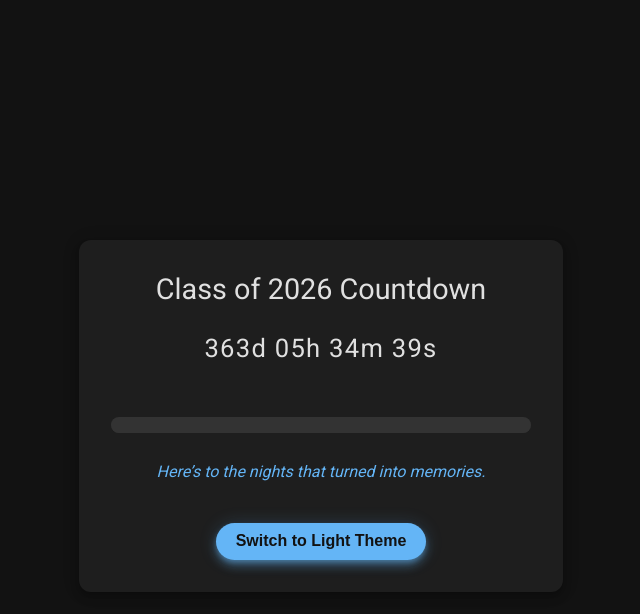
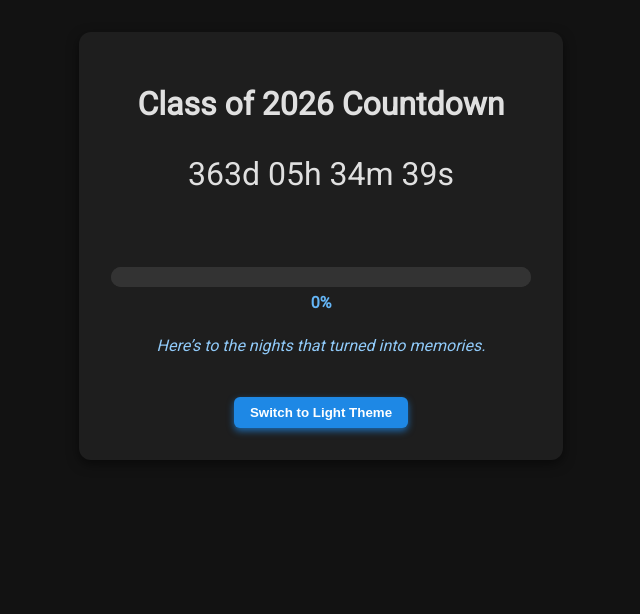
Before and after one commit to Atlas988/CO26, a plain HTML site: page index.html in a window 1280 px wide. Shown: the whole page, without its empty margins (319-959 px from the left). Drawn offline with Linux system fonts and the light colour scheme.

Commit message:
Update index.html

```diff
--- a/index.html
+++ b/index.html
@@ -6,123 +6,99 @@
 <title>Class of 2026 Countdown</title>
 <style>
   @import url('https://fonts.googleapis.com/css2?family=Roboto&display=swap');
-
-  /* Base styles */
   body {
     margin: 0;
     font-family: 'Roboto', sans-serif;
     background-color: #121212;
     color: #e0e0e0;
     display: flex;
-    justify-content: center;
+    flex-direction: column;
     align-items: center;
+    justify-content: flex-start;
     min-height: 100vh;
-    padding: 1rem;
+    padding: 2rem;
     transition: background-color 0.3s, color 0.3s;
   }
-
-  /* Card container with Material elevation */
+  h1 {
+    margin-bottom: 0.5em;
+  }
   .card {
-    background-color: #1e1e1e;
+    background: #1e1e1e;
     border-radius: 12px;
+    box-shadow: 0 4px 12px rgba(0,0,0,0.5);
     padding: 2rem;
     max-width: 420px;
     width: 100%;
-    box-shadow:
-      0px 3px 5px -1px rgba(0,0,0,0.2),
-      0px 6px 10px 0px rgba(0,0,0,0.14),
-      0px 1px 18px 0px rgba(0,0,0,0.12);
-    display: flex;
-    flex-direction: column;
-    align-items: center;
-  }
-
-  h1 {
-    margin: 0 0 0.4em 0;
-    font-weight: 500;
-    font-size: 1.8rem;
     text-align: center;
   }
-
   .countdown {
-    font-size: 1.6rem;
-    margin: 0.6em 0 0.8em 0;
+    font-size: 2rem;
+    margin: 1em 0;
     min-height: 2.5em;
-    font-weight: 400;
-    letter-spacing: 0.05em;
   }
-
   .quips {
     font-style: italic;
-    margin: 0 0 2em 0;
+    margin: 1em 0 2em 0;
     min-height: 1.8em;
-    color: #64b5f6; /* Material Blue 300 */
-    text-align: center;
+    color: #90caf9;
   }
-
   progress {
     width: 100%;
-    height: 16px;
-    border-radius: 8px;
+    height: 20px;
+    border-radius: 10px;
     appearance: none;
     -webkit-appearance: none;
     background-color: #333;
-    margin-bottom: 1.8em;
-    overflow: hidden;
-    box-shadow: inset 0 2px 5px rgba(0,0,0,0.5);
+    margin-bottom: 0.3em;
+    transition: background-color 0.3s;
   }
   progress::-webkit-progress-bar {
     background-color: #333;
+    border-radius: 10px;
   }
   progress::-webkit-progress-value {
     background-color: #64b5f6;
-    border-radius: 8px;
-    transition: width 0.3s ease;
+    border-radius: 10px;
   }
   progress::-moz-progress-bar {
     background-color: #64b5f6;
-    border-radius: 8px;
-    transition: width 0.3s ease;
+    border-radius: 10px;
   }
-
+  #progressPercent {
+    font-weight: 600;
+    color: #64b5f6;
+    margin-bottom: 1.5em;
+  }
   .theme-toggle {
     cursor: pointer;
     padding: 0.6em 1.2em;
-    background-color: #64b5f6;
+    background-color: #1e88e5;
     border: none;
-    border-radius: 20px;
-    color: #121212;
+    border-radius: 6px;
+    color: white;
     font-weight: 600;
-    font-size: 1rem;
     user-select: none;
-    box-shadow:
-      0px 3px 5px -1px rgba(100, 181, 246, 0.4),
-      0px 6px 10px 0px rgba(100, 181, 246, 0.3),
-      0px 1px 18px 0px rgba(100, 181, 246, 0.2);
-    transition: background-color 0.3s ease;
+    transition: background-color 0.3s;
+    box-shadow: 0 3px 7px rgba(30,136,229,0.7);
   }
   .theme-toggle:hover {
-    background-color: #42a5f5;
+    background-color: #1565c0;
   }
-
-  /* Light theme overrides */
+  /* Light theme */
   body.light {
     background-color: #f5f5f5;
     color: #202020;
   }
   body.light .card {
-    background-color: #fff;
-    box-shadow:
-      0px 3px 5px -1px rgba(0,0,0,0.2),
-      0px 6px 10px 0px rgba(0,0,0,0.14),
-      0px 1px 18px 0px rgba(0,0,0,0.12);
+    background: #ffffff;
+    box-shadow: 0 4px 12px rgba(0,0,0,0.15);
+    color: #202020;
   }
   body.light .quips {
-    color: #1976d2; /* Material Blue 700 */
+    color: #1976d2;
   }
   body.light progress {
     background-color: #ddd;
-    box-shadow: none;
   }
   body.light progress::-webkit-progress-bar {
     background-color: #ddd;
@@ -133,13 +109,13 @@
   body.light progress::-moz-progress-bar {
     background-color: #1976d2;
   }
+  body.light #progressPercent {
+    color: #1976d2;
+  }
   body.light .theme-toggle {
     background-color: #1976d2;
     color: white;
-    box-shadow:
-      0px 3px 5px -1px rgba(25, 118, 210, 0.4),
-      0px 6px 10px 0px rgba(25, 118, 210, 0.3),
-      0px 1px 18px 0px rgba(25, 118, 210, 0.2);
+    box-shadow: 0 3px 7px rgba(25,118,210,0.7);
   }
   body.light .theme-toggle:hover {
     background-color: #0d47a1;
@@ -148,18 +124,23 @@
 </head>
 <body>
 
-  <div class="card" role="main" aria-label="Class of 2026 Countdown">
-    <h1>Class of 2026 Countdown</h1>
-    <div class="countdown" id="countdown">Loading...</div>
-    <progress id="progressBar" value="0" max="100" aria-valuemin="0" aria-valuemax="100" aria-valuenow="0"></progress>
-    <div class="quips" id="quips"></div>
-    <button class="theme-toggle" id="toggleThemeBtn" aria-pressed="false" aria-label="Toggle light and dark theme">Switch to Light Theme</button>
-  </div>
+<div class="card" role="main" aria-label="Class of 2026 Countdown Card">
+  <h1>Class of 2026 Countdown</h1>
+  <div class="countdown" id="countdown" aria-live="polite" aria-atomic="true">Loading...</div>
+
+  <progress id="progressBar" value="0" max="100" aria-valuemin="0" aria-valuemax="100" aria-valuenow="0"></progress>
+  <div id="progressPercent" aria-live="polite" aria-atomic="true">0%</div>
+
+  <div class="quips" id="quips" aria-live="polite" aria-atomic="true"></div>
+
+  <button class="theme-toggle" id="toggleThemeBtn" aria-pressed="false">Switch to Light Theme</button>
+</div>
 
 <script>
 (() => {
   const countdownEl = document.getElementById('countdown');
   const progressBar = document.getElementById('progressBar');
+  const progressPercentEl = document.getElementById('progressPercent');
   const quipsEl = document.getElementById('quips');
   const toggleThemeBtn = document.getElementById('toggleThemeBtn');
 
@@ -252,7 +233,10 @@
     "Keep the hustle alive till the end."
   ];
 
+  // Graduation date: May 29, 2026 00:00:00 local time
   const gradDate = new Date(2026, 4, 29);
+
+  // School year start: July 28, 2025 00:00:00 local time
   const schoolStart = new Date(2025, 6, 28);
 
   function pad(n) {
@@ -267,6 +251,7 @@
       countdownEl.textContent = "Congratulations, Class of 2026! 🎓";
       progressBar.value = 100;
       progressBar.setAttribute('aria-valuenow', 100);
+      progressPercentEl.textContent = "100%";
       return;
     }
 
@@ -286,8 +271,10 @@
     let percent = (elapsed / totalDuration) * 100;
     if (percent < 0) percent = 0;
     if (percent > 100) percent = 100;
+
     progressBar.value = percent;
     progressBar.setAttribute('aria-valuenow', percent.toFixed(0));
+    progressPercentEl.textContent = `${percent.toFixed(0)}%`;
   }
 
   function showQuip() {
@@ -313,6 +300,7 @@
     setTheme(!dark);
   });
 
+  // Initialize theme based on saved preference or default to dark
   const savedTheme = localStorage.getItem('darkTheme');
   if (savedTheme === 'false') {
     setTheme(false);
```
